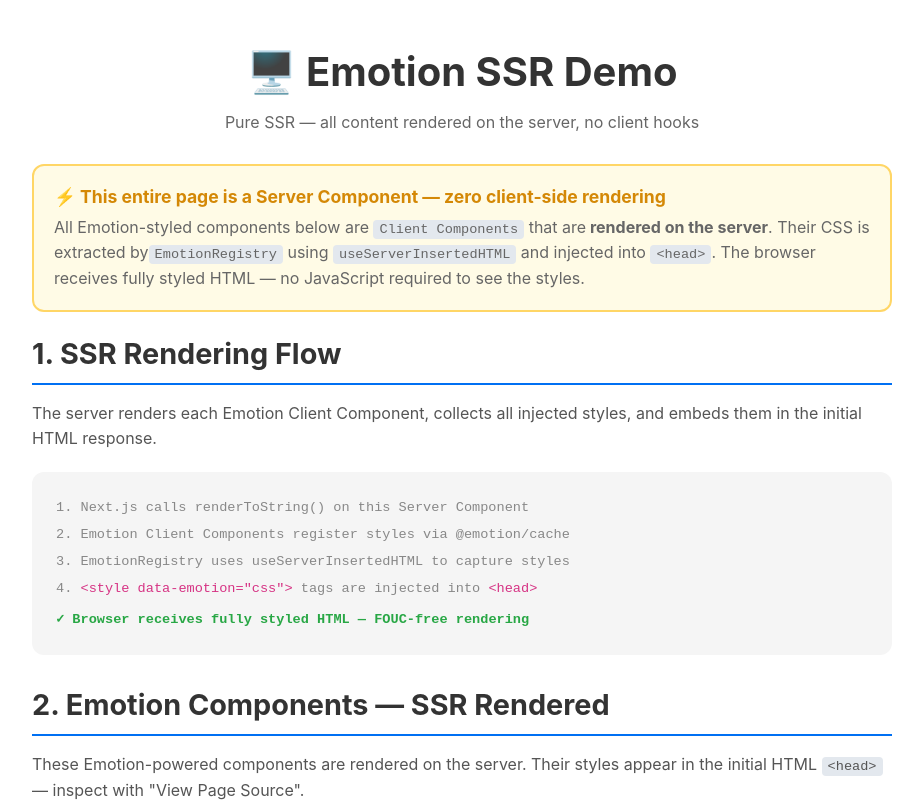
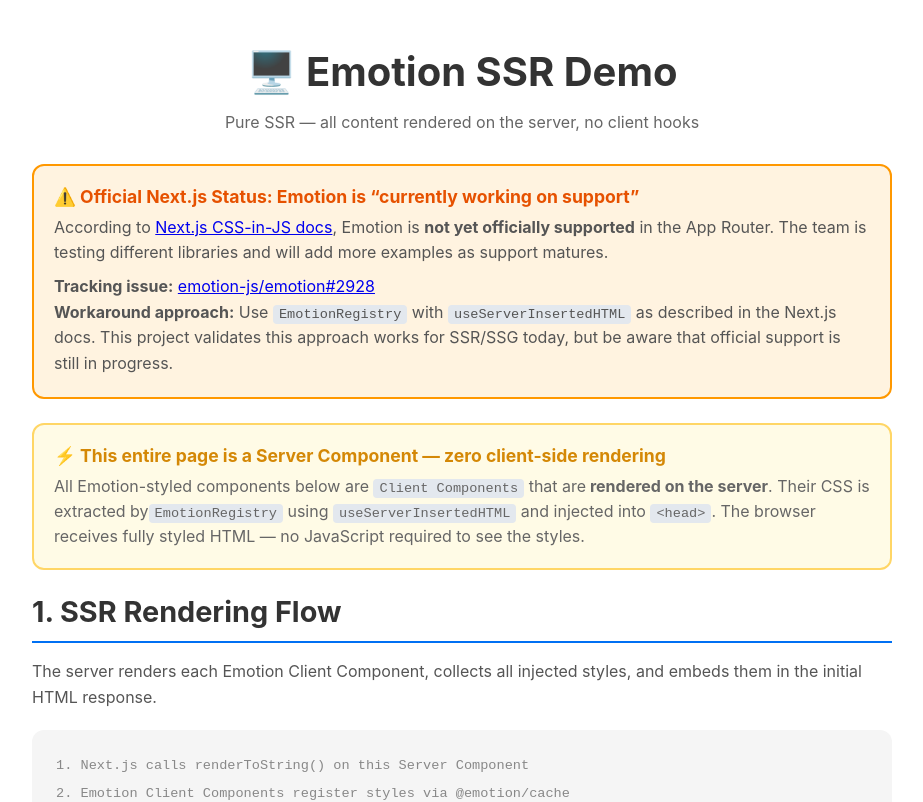
Before and after one commit to pangkaiguo/validate-nextjs-emotion, a Next.js app: page /ssr-demo in a window 1280 px wide. Shown: the top 802 px of the page, without its empty margins (178-1101 px from the left). Built offline with nearby package versions, Linux system fonts and the light colour scheme.

Commit message:
Add official Next.js status banner: Emotion is 'currently working on support' - reference emotion#2928 tracking issue on both SSR & SSG pages

```diff
--- a/src/app/ssr-demo/page.tsx
+++ b/src/app/ssr-demo/page.tsx
@@ -30,6 +30,14 @@
 const infoBoxStyle: React.CSSProperties = {
   background: "#fffbe6",
   border: "2px solid #ffd666",
+  borderRadius: "12px",
+  padding: "20px",
+  marginBottom: "24px",
+};
+
+const warningBoxStyle: React.CSSProperties = {
+  background: "#fff3e0",
+  border: "2px solid #ff9800",
   borderRadius: "12px",
   padding: "20px",
   marginBottom: "24px",
@@ -112,6 +120,32 @@
         Pure SSR — all content rendered on the server, no client hooks
       </p>
 
+      {/* ⚠️ Official Status Banner */}
+      <div style={warningBoxStyle}>
+        <strong style={{ color: "#e65100", fontSize: "1.1rem" }}>
+          ⚠️ Official Next.js Status: Emotion is &ldquo;currently working on support&rdquo;
+        </strong>
+        <p style={{ margin: "8px 0 0", color: "#555", lineHeight: 1.6 }}>
+          According to{' '}
+          <a href="https://nextjs.org/docs/app/guides/css-in-js" target="_blank" rel="noopener noreferrer">
+            Next.js CSS-in-JS docs
+          </a>
+          , Emotion is <strong>not yet officially supported</strong> in the App Router.
+          The team is testing different libraries and will add more examples as support matures.
+        </p>
+        <p style={{ margin: "8px 0 0", color: "#555", lineHeight: 1.6 }}>
+          <strong>Tracking issue:</strong>{' '}
+          <a href="https://github.com/emotion-js/emotion/issues/2928" target="_blank" rel="noopener noreferrer">
+            emotion-js/emotion#2928
+          </a>
+          <br />
+          <strong>Workaround approach:</strong> Use <HL>EmotionRegistry</HL> with{' '}
+          <HL>useServerInsertedHTML</HL> as described in the Next.js docs. This
+          project validates this approach works for SSR/SSG today, but be aware
+          that official support is still in progress.
+        </p>
+      </div>
+
       {/* Section 1: SSR Architecture */}
       <div style={infoBoxStyle}>
         <strong style={{ color: "#d48806", fontSize: "1.1rem" }}>
@@ -180,7 +214,7 @@
         </ServerComponentWrapper>
       </section>
 
-      {/* Section 4: SSR Metrics (static, embedded in initial HTML) */}
+      {/* Section 4: SSR Metrics */}
       <section style={sectionStyle}>
         <h2 style={headingStyle}>
           3. SSR Performance Expectations
```
Also changed, not shown: src/app/ssg-demo/page.tsx (+22 -0 lines).
